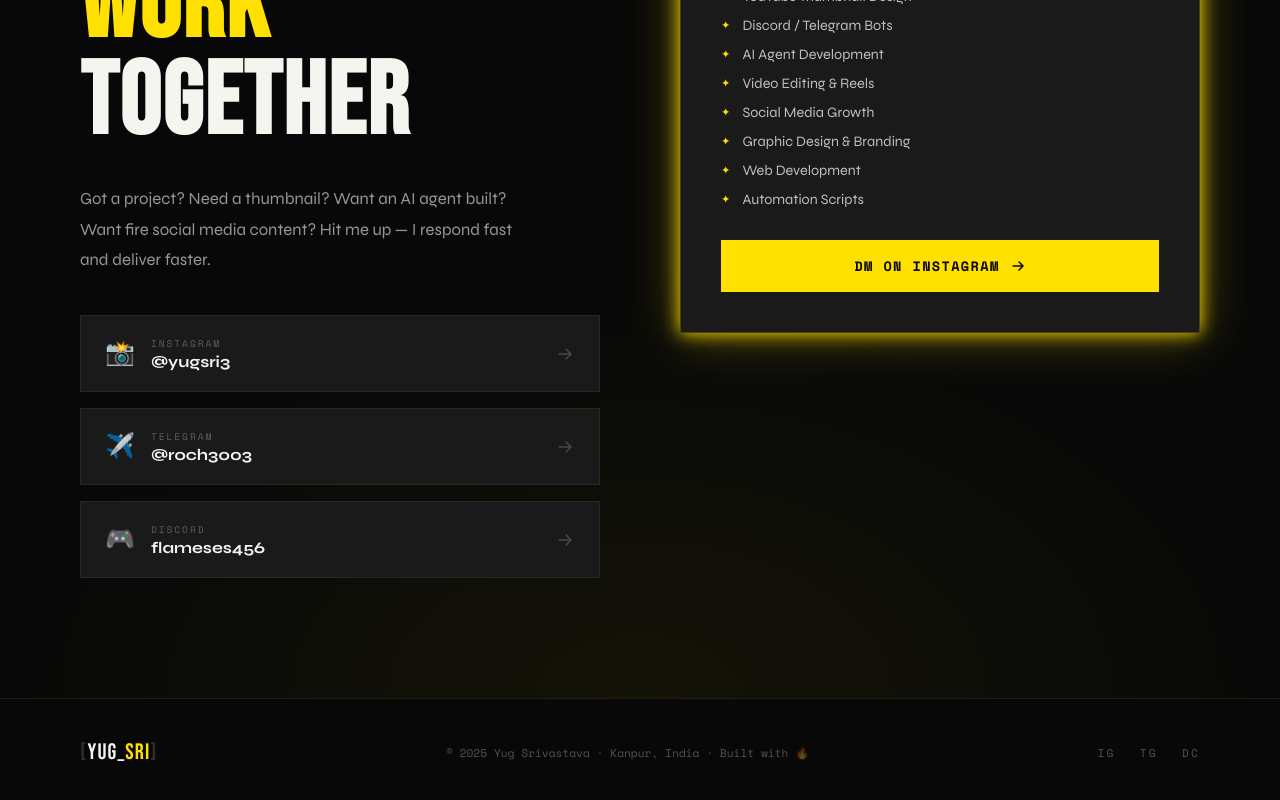
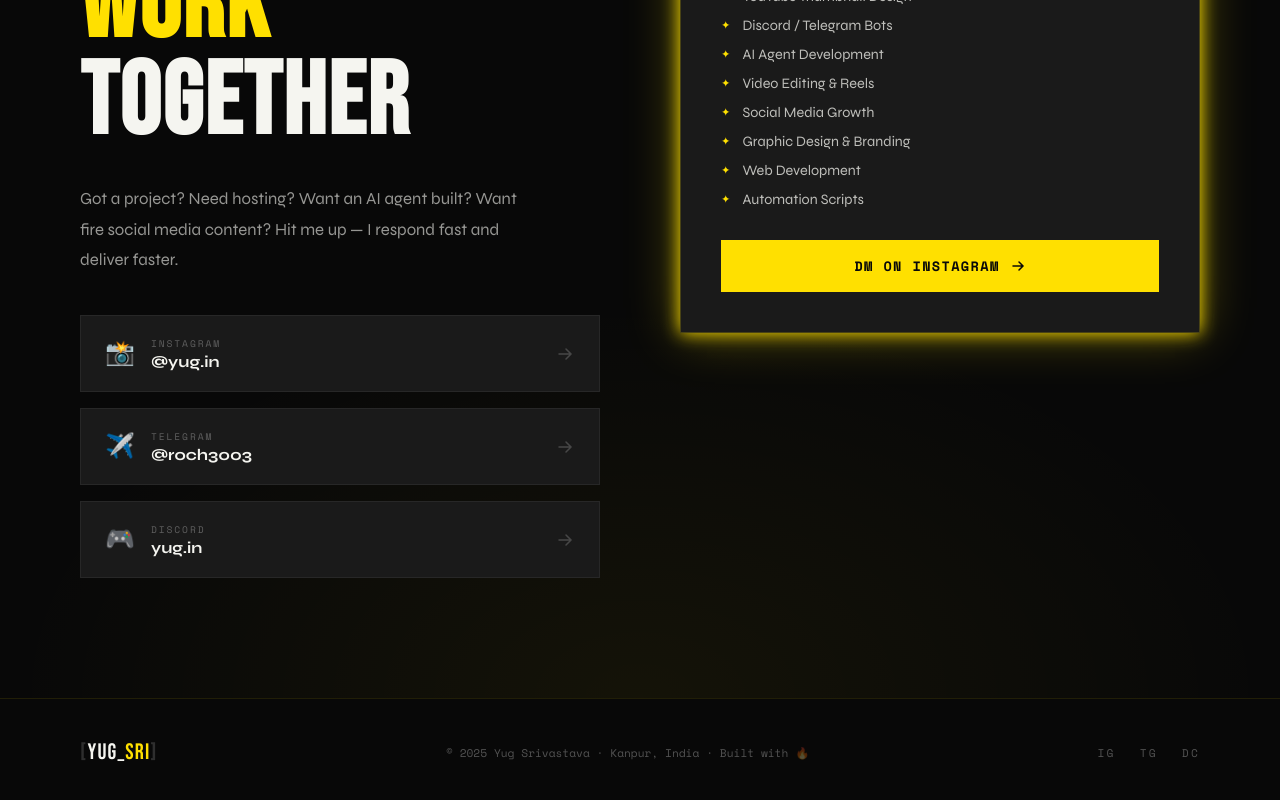
Before and after one commit to yugsri16-glitch/website, a React (Vite) app: page / in a window 1280 px wide. Shown: the part 5065-5865 px from the top of the page. Built offline with nearby package versions, Linux system fonts and the light colour scheme.

Commit message:
Update Contact.jsx

```diff
--- a/src/components/Contact.jsx
+++ b/src/components/Contact.jsx
@@ -1,9 +1,9 @@
 import "./Contact.css";
 
 const socials = [
-  { label: "Instagram", handle: "@yugsri3", icon: "📸", url: "https://instagram.com/yugsri3", color: "#E1306C" },
+  { label: "Instagram", handle: "@yug.in", icon: "📸", url: "https://instagram.com/yugsri3", color: "#E1306C" },
   { label: "Telegram", handle: "@roch3003", icon: "✈️", url: "https://t.me/roch3003", color: "#2CA5E0" },
-  { label: "Discord", handle: "flameses456", icon: "🎮", url: "#", color: "#7289DA" },
+  { label: "Discord", handle: "yug.in", icon: "🎮", url: "#", color: "#7289DA" },
 ];
 
 export default function Contact() {
@@ -17,7 +17,7 @@ export default function Contact() {
               LET'S<br /><span className="highlight">WORK</span><br />TOGETHER
             </h2>
             <p className="contact-body">
-              Got a project? Need a thumbnail? Want an AI agent built? Want fire social media content? Hit me up — I respond fast and deliver faster.
+              Got a project? Need hosting? Want an AI agent built? Want fire social media content? Hit me up — I respond fast and deliver faster.
             </p>
             <div className="contact-socials">
               {socials.map(s => (
```
